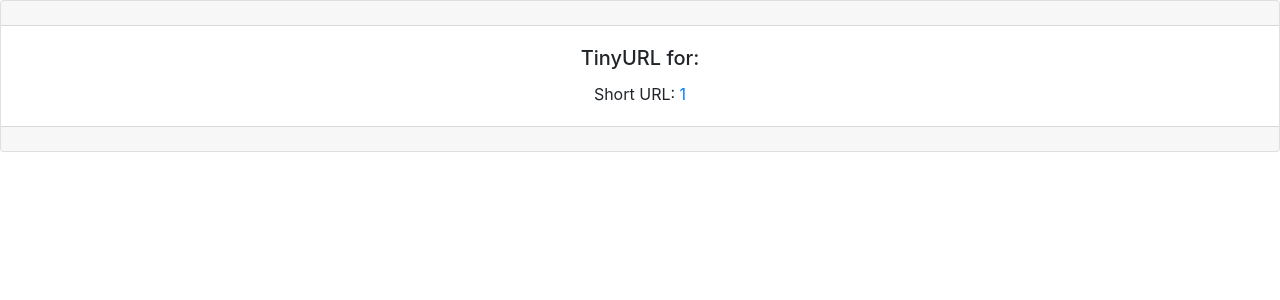
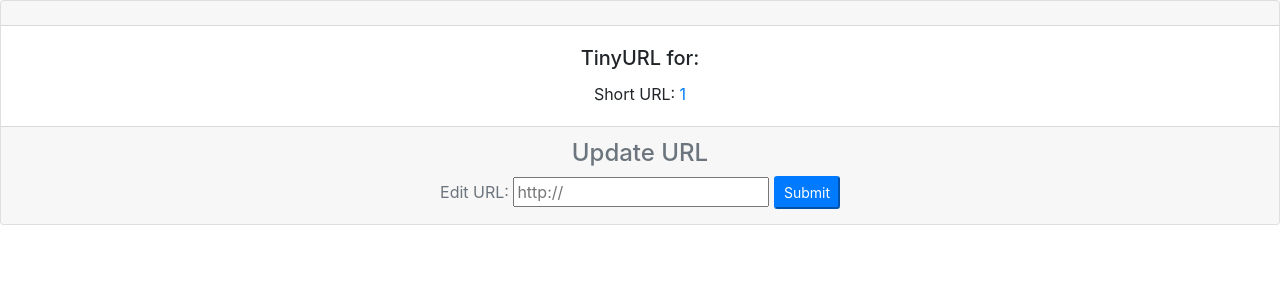
Before and after one commit to markjwhite/tinyapp, a Node server app: page /urls/1 in a window 1280 px wide. Shown: the part 56-356 px from the top of the page. Run offline with Node 20, Linux system fonts and the light colour scheme; some libraries are stand-ins or nearby versions.

Commit message:
Add Update URL textbox and button to urls_show

```diff
--- a/views/urls_show.ejs
+++ b/views/urls_show.ejs
@@ -19,7 +19,14 @@
             <%= shortURL %>
           </a></p>
       </div>
-      <div class="card-footer text-muted"></div>
+      <div class="card-footer text-muted">
+        <h4>Update URL</h4>
+        <form action="/urls/<%= shortURL %>/update" method="POST">
+          <label for="update_url">Edit URL:</label>
+          <input type="text" name="update_url" placeholder="http://" required>
+          <input type="submit" class="btn-sm btn-primary">
+        </form>
+      </div>
     </div>
     <!-- Bootstrap JS -->
     <script src="https://code.jquery.com/jquery-3.3.1.slim.min.js"
```
